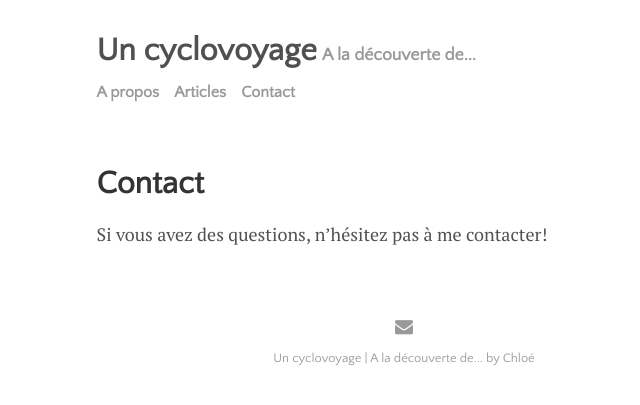
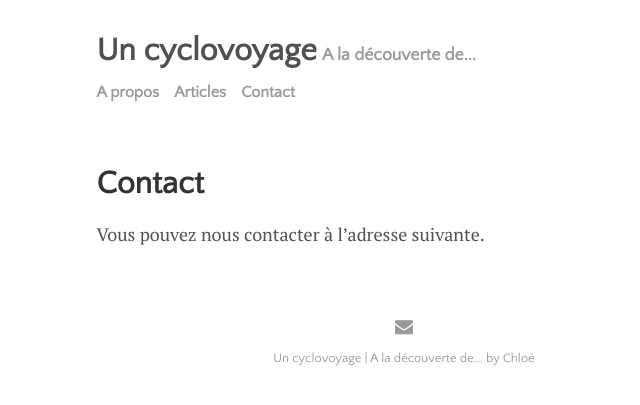
Before and after one commit to cyclovoyage/cyclovoyage.github.io, a Jekyll site: the page built from menu/contact.md, in a window 1280 px wide. Shown: the top 405 px of the page, without its empty margins (236-876 px from the left). Built offline with Jekyll 4.4.1, drawn with Linux system fonts in a browser that asks for light colours.

Commit message:
Update contact.md

```diff
--- a/menu/contact.md
+++ b/menu/contact.md
@@ -2,4 +2,4 @@
 layout: page
 title: Contact
 ---
-Si vous avez des questions, n'hésitez pas à me contacter!
+Vous pouvez nous contacter à l'adresse suivante.
```
